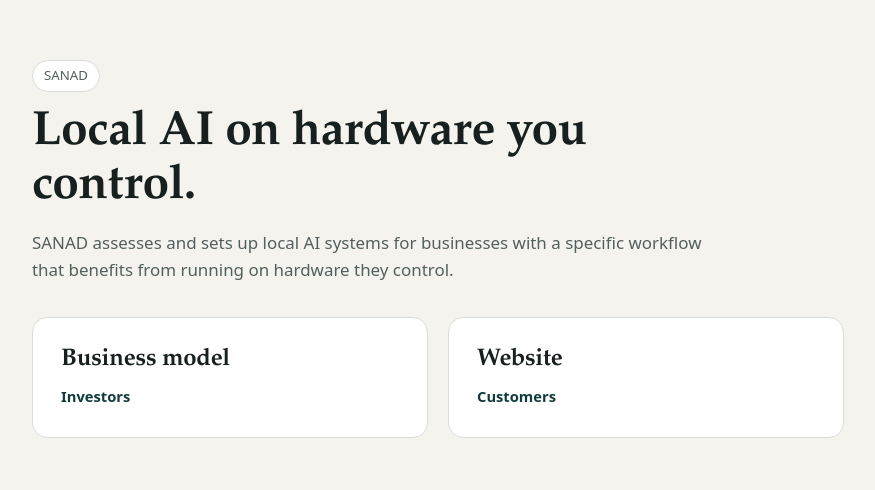
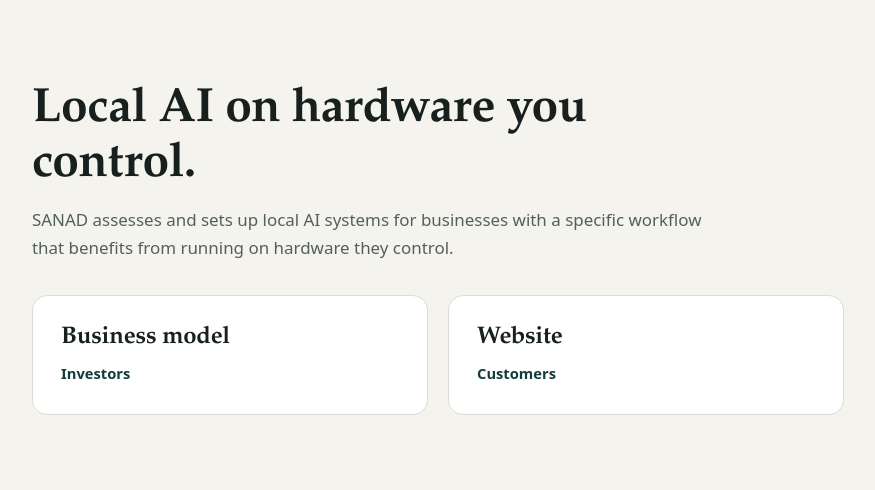
Before and after one commit to sanadzadeh/Sanad, a plain HTML site: page index.html in a window 1280 px wide. Shown: the part 151-641 px from the top of the page, without its empty margins (202-1077 px from the left). Drawn offline with Linux system fonts and the light colour scheme.

Commit message:
Remove 'SANAD' label from index.html
Removed the 'SANAD' label from the landing section.

```diff
--- a/index.html
+++ b/index.html
@@ -29,7 +29,6 @@
   <div class="landing">
     <div class="landing-inner">
       <div class="landing-copy">
-        <span class="label">SANAD</span>
         <h1>Local AI on hardware you control.</h1>
         <p>SANAD assesses and sets up local AI systems for businesses with a specific workflow that benefits from running on hardware they control.</p>
       </div>
```
